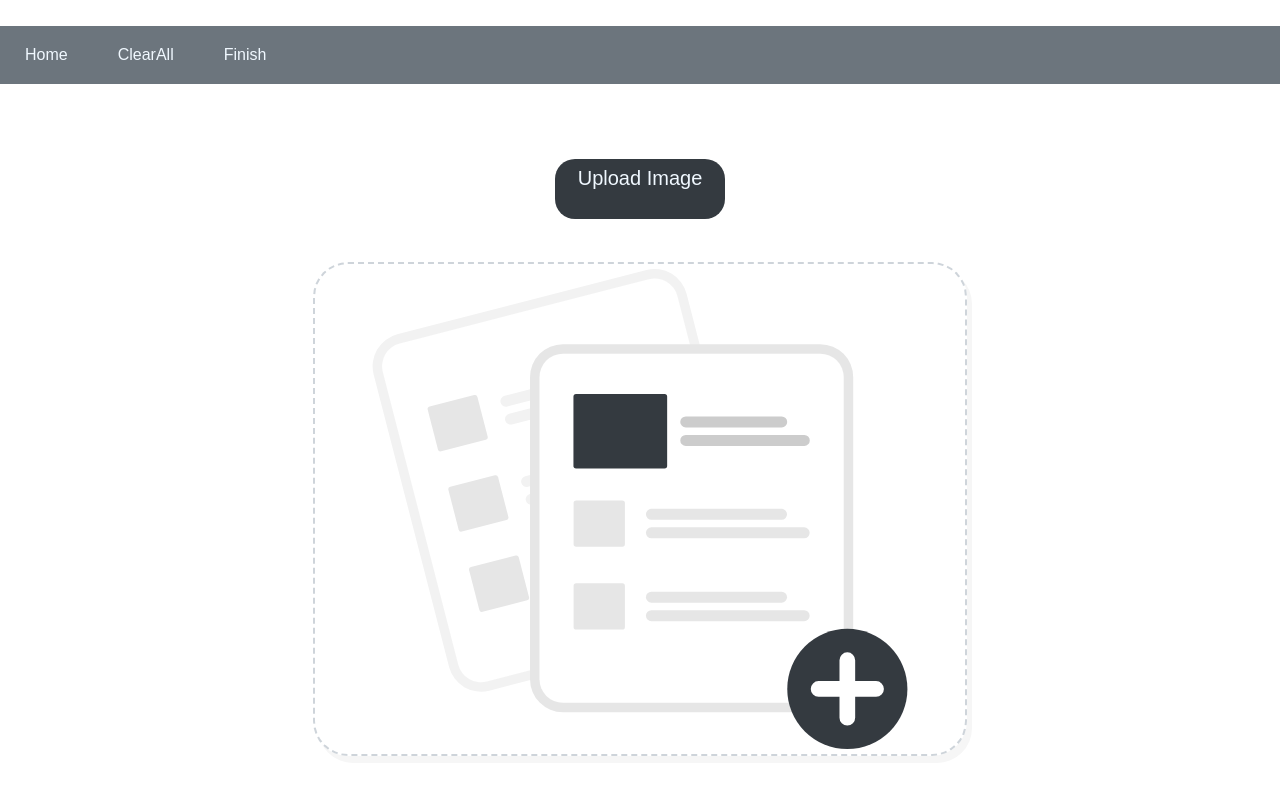
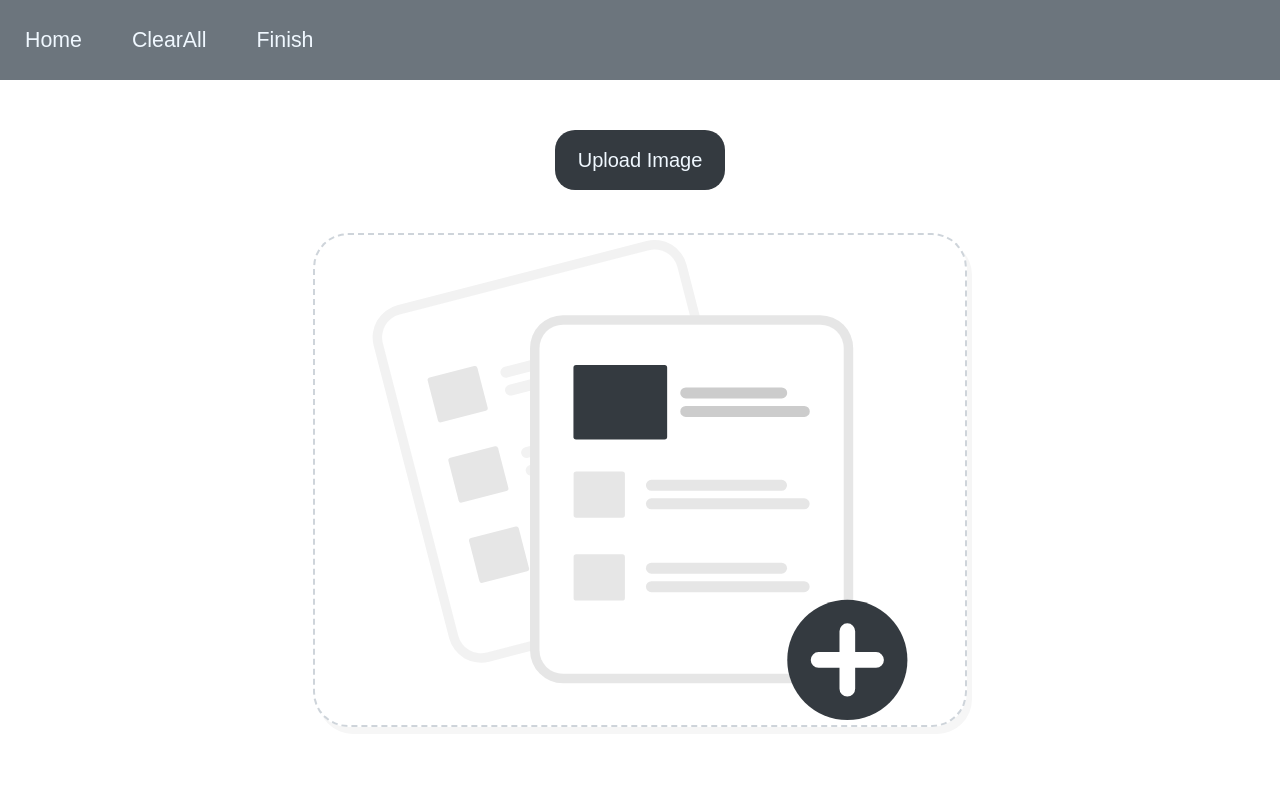
Before and after one commit to SignorPrgrmr/dijkstra-wiring-project, a Vue app: page /Image in a window 1280 px wide. Shown: the top 794 px of the page. Built offline with nearby package versions, Linux system fonts and the light colour scheme.

Commit message:
finished imgPage

```diff
--- a/src/components/ImgInput/ImgInput.vue
+++ b/src/components/ImgInput/ImgInput.vue
@@ -57,6 +57,9 @@ label {
   width: 12vw;
   height: 27%;
   margin: 0;
+  display: flex;
+  justify-content: center;
+  align-items: center;
 
 }
 
--- a/src/components/ImgInput/ImgPage.vue
+++ b/src/components/ImgInput/ImgPage.vue
@@ -26,5 +26,6 @@ export default {
   'header'
   'body';
   height: 100%;
+  grid-template-rows: 80px auto;
 }
 </style>
--- a/src/components/common/TheHeader.vue
+++ b/src/components/common/TheHeader.vue
@@ -24,12 +24,13 @@ export default {
 #header-container{
   grid-area: header;
   width: 100%;
-  height: 100%;
+  max-height: 80px;
   /*height: 10%;*/
   display: flex;
   flex-flow: nowrap row;
   justify-content: left;
   align-items: center;
+  background: #6C757D;
 }
 ul {
   list-style-type: none;
@@ -37,8 +38,7 @@ ul {
   padding: 0;
   display: flex;
   flex-flow: nowrap row;
-  width: 100%;
-  background-color: rgba(108, 117, 125, 1);
+  /*width: 100%;*/
 }
 
 a {
@@ -53,6 +53,7 @@ li {
   display: inline;
   margin: 20px 20px;
   border-radius: 10px;
+  font-size: 16pt;
 }
 
 li:hover {
```
